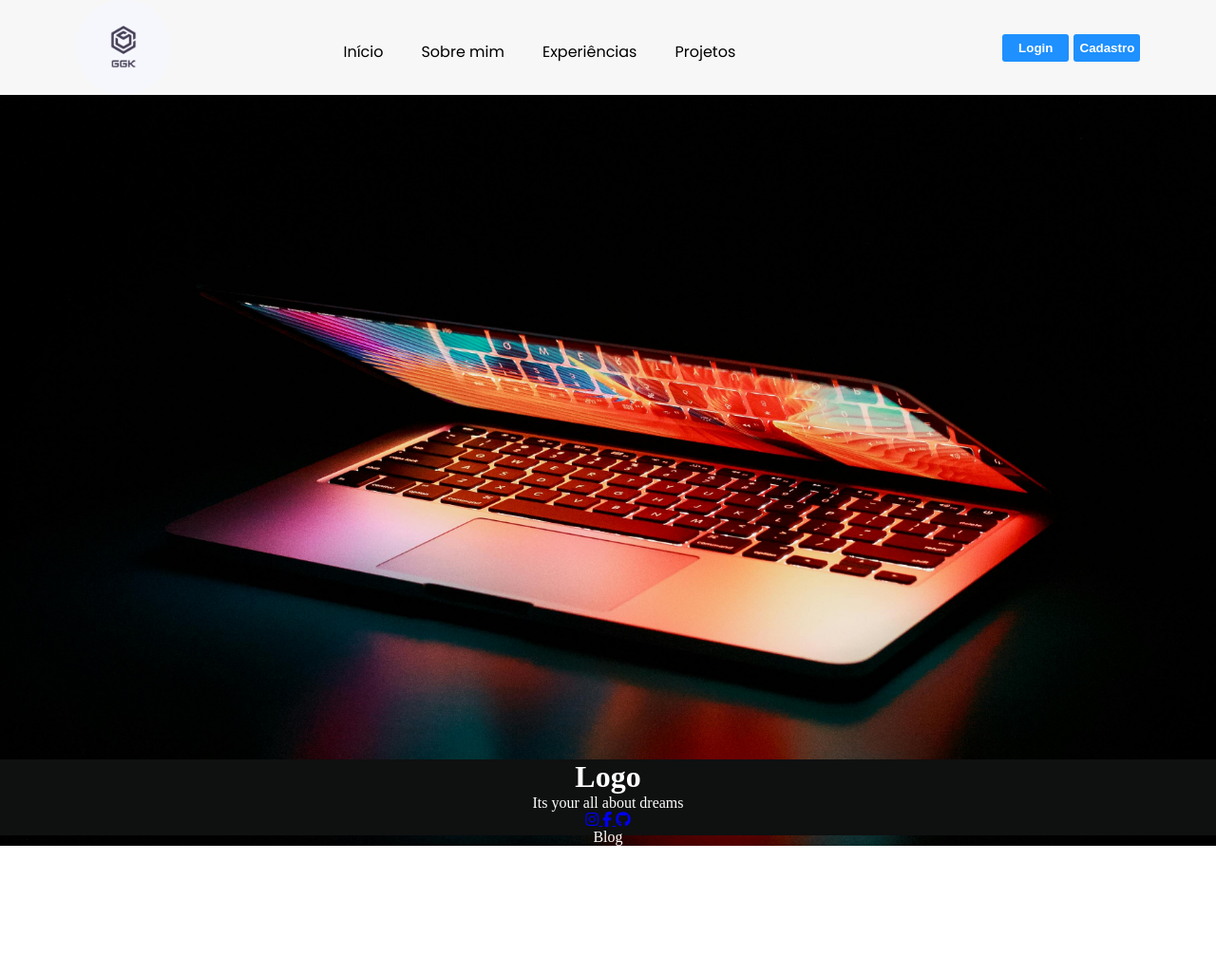
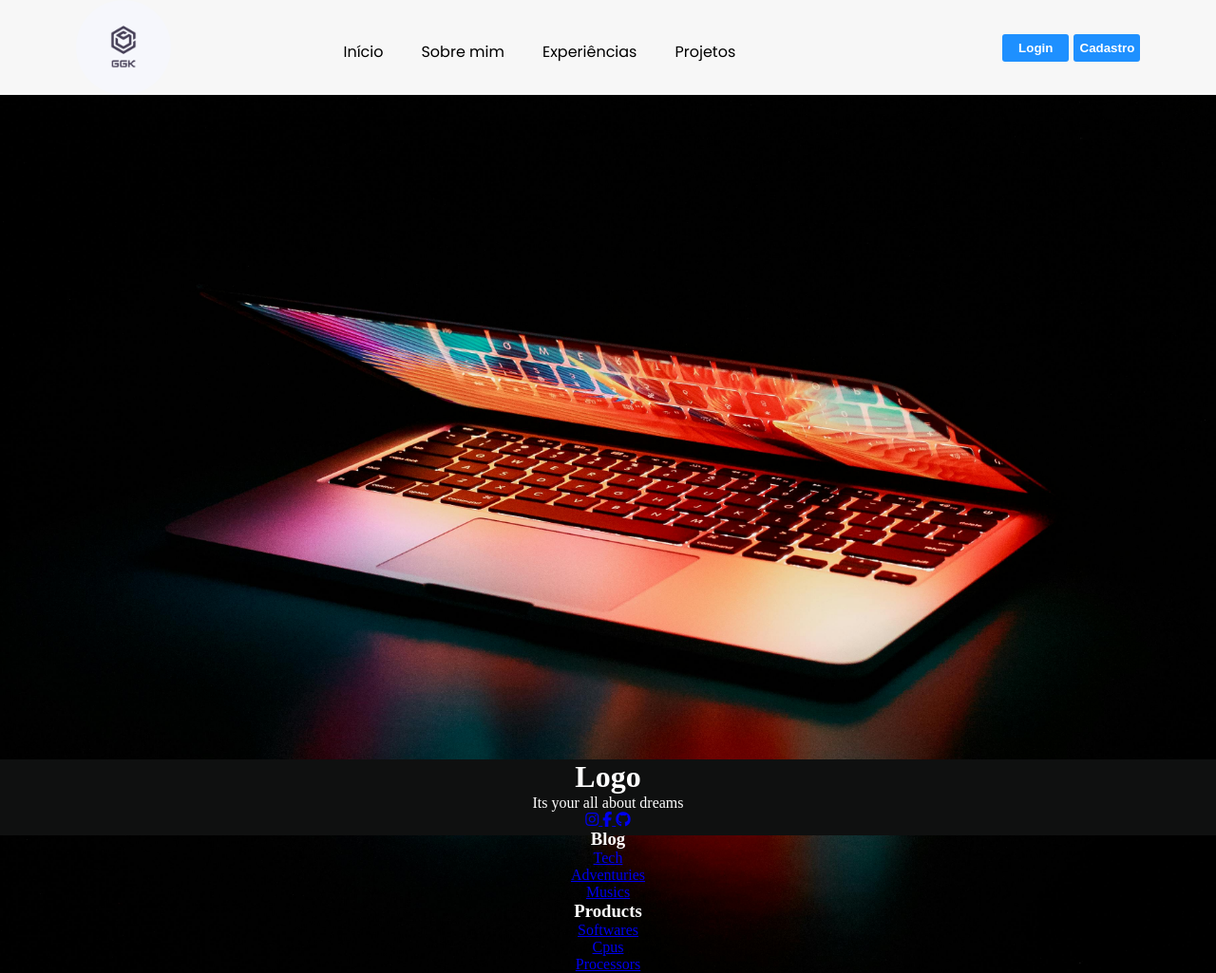
Before and after one commit to Guilherme-ggk/ggk, a plain HTML site: page index.html in a window 1280 px wide. Shown: the whole page at 95% size. Before the commit the page ends 891 px from the top, so only its background shows below. Drawn offline with Linux system fonts and the light colour scheme.

Commit message:
atualizando meu perfil
perfil profissional

```diff
--- a/index.html
+++ b/index.html
@@ -55,8 +55,40 @@
             </div>
         </div>
 
-        <ul>
-            <li class="footer-link">Blog</li>
+        <ul class="footer-list">
+            <li class="footer-link">
+                <h3>Blog</h3>
+            </li>
+
+            <li>
+                    <a href="#" class="footer-link">Tech</a>
+            </li>
+
+            <li>
+                <a href="#" class="footer-link">Adventuries</a>
+        </li>
+
+        <li>
+            <a href="#" class="footer-link">Musics</a>
+    </li>
+        </ul>
+
+        <ul class="footer-list">
+            <li class="footer-link">
+                <h3>Products</h3>
+            </li>
+
+            <li>
+                    <a href="#" class="footer-link">Softwares</a>
+            </li>
+
+            <li>
+                <a href="#" class="footer-link">Cpus</a>
+        </li>
+
+        <li>
+            <a href="#" class="footer-link">Processors</a>
+    </li>
         </ul>
     </div>
     </footer>
```
